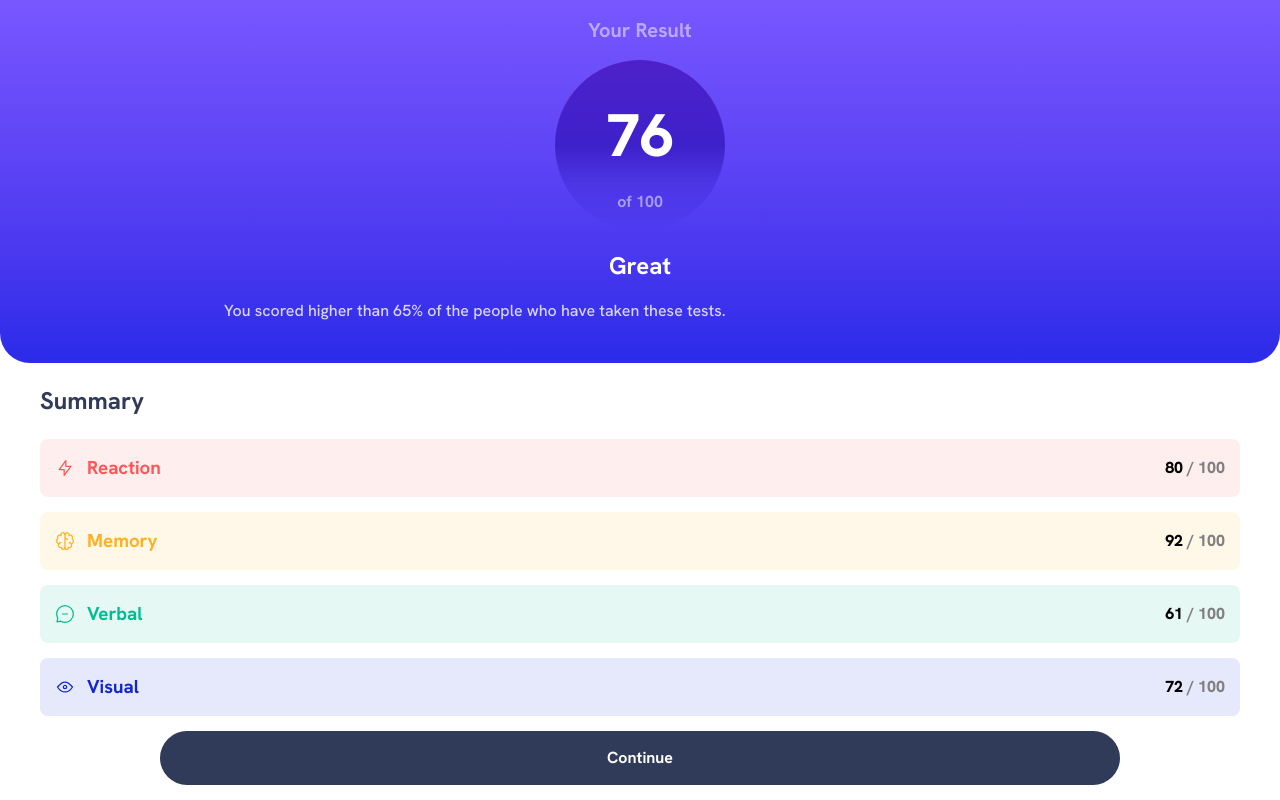
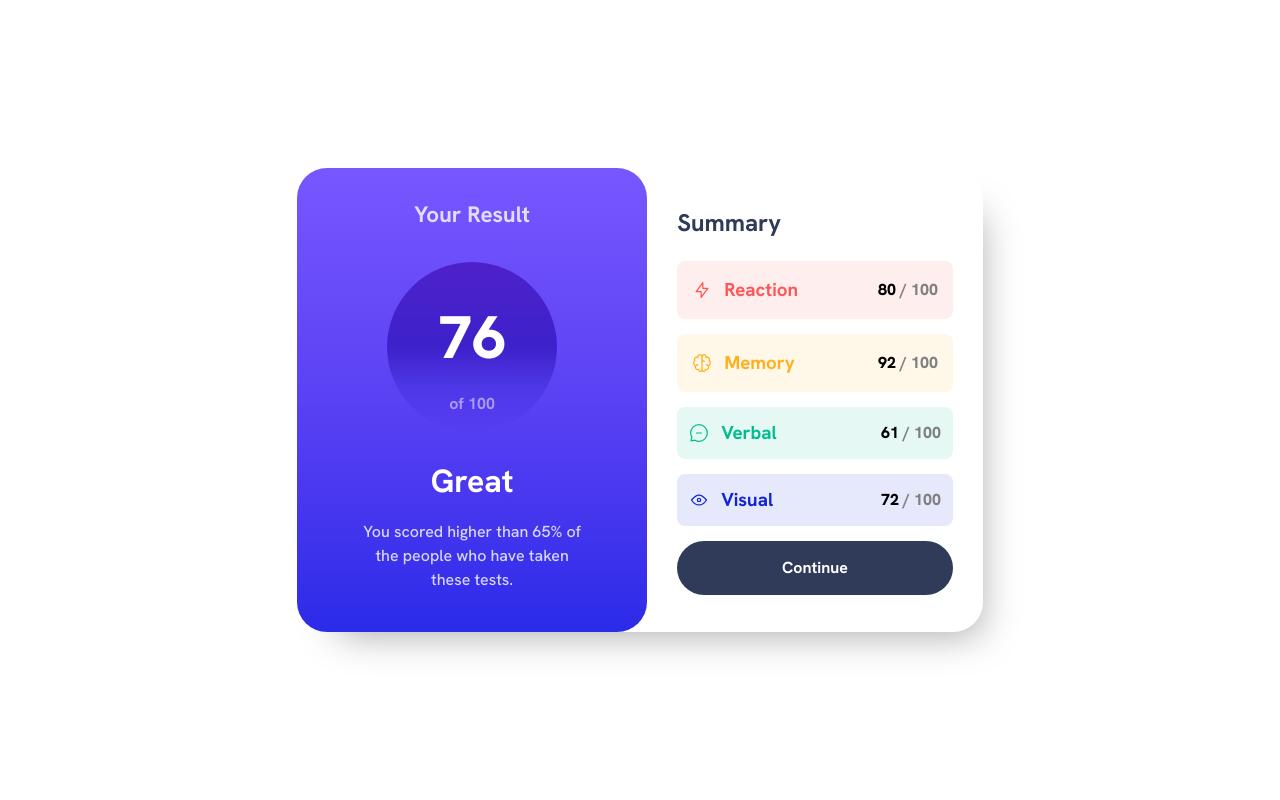
Before and after one commit to CiMorann/FrontendMentor-Challenges, a plain HTML site: page results-summary-component-main/index.html in a window 1280 px wide. Drawn offline with Linux system fonts and the light colour scheme.

Commit message:
FINAL COMMIT

```diff
--- a/results-summary-component-main/styles.css
+++ b/results-summary-component-main/styles.css
@@ -141,7 +141,7 @@ ul li {
 
 .verbal-item {
     background-color: hsla(166, 100%, 37%, 0.1);
-    padding: 15px;
+    padding: 12px;
     border-radius: 8px;
     display: flex;
     align-items: center;
@@ -154,7 +154,7 @@ ul li {
 
 .visual-item {
     background-color: hsla(234, 85%, 45%, 0.1);
-    padding: 15px;
+    padding: 12px;
     border-radius: 8px;
     display: flex;
     align-items: center;
@@ -176,6 +176,11 @@ ul li {
     background-color: hsl(224, 30%, 27%);
 }
 
+.continuebutton:hover {
+    background-image: linear-gradient(to bottom, #7857ff, #694cf9, #5941f4, #4536ee, #2b2be9);
+    cursor: pointer;
+}
+
 
 /* Responsive after Mobile First */
 
@@ -183,6 +188,7 @@ ul li {
     body {
         display: flex;
         justify-content: center;
+        align-items: center;
     }
 
     .side-container {
@@ -190,7 +196,10 @@ ul li {
         flex-direction: row;
         align-items: center;
         justify-content: center;
-        background-color: red;
+        -webkit-box-shadow: 19px 24px 38px -22px rgba(0,0,0,0.35);
+-moz-box-shadow: 19px 24px 38px -22px rgba(0,0,0,0.35);
+box-shadow: 19px 24px 38px -22px rgba(0,0,0,0.35);
+border-radius: 30px;
     }
 
     /* Left-side container */
@@ -231,7 +240,11 @@ ul li {
     }
     .summary {
         margin: -20px;
-        padding: 30px;
+        padding: 50px;
+        border-radius: 0px 30px 30px 0px;
+-moz-border-radius: 0px 30px 30px 0px;
+-webkit-border-radius: 0px 30px 30px 0px;
+border: 0px solid #000000;
     }
 
     .item-container {
@@ -240,3 +253,74 @@ ul li {
 
 
 }
+
+
+@media only screen and (min-width: 768px ) {
+    body {
+        display: flex;
+        justify-content: center;
+        align-items: center;
+    }
+
+    .side-container {
+        display: flex;
+        flex-direction: row;
+        align-items: center;
+        justify-content: center;
+        -webkit-box-shadow: 19px 24px 38px -22px rgba(0,0,0,0.35);
+-moz-box-shadow: 19px 24px 38px -22px rgba(0,0,0,0.35);
+box-shadow: 19px 24px 38px -22px rgba(0,0,0,0.35);
+border-radius: 30px;
+    }
+
+    /* Left-side container */
+
+    .header-container{
+        border-radius: 30px;
+        width: 350px;
+    }
+
+    .result {
+        margin: 30px;
+        opacity: 0.8;
+        font-size: 0.70rem;
+    }
+
+    .youscored {
+        text-align: center;
+        width: 65%;
+    }
+
+    .great {
+        margin-top: 25px;
+        font-size: 2rem;
+    }
+
+    .continuebutton {
+        width: 100%;
+    }
+
+    /* Right-side Container. */
+
+    ul {
+        margin-top: 20px;
+    }
+
+    .summary h2{
+        margin-bottom: 5px;
+    }
+    .summary {
+        margin: -20px;
+        padding: 50px;
+        border-radius: 0px 30px 30px 0px;
+-moz-border-radius: 0px 30px 30px 0px;
+-webkit-border-radius: 0px 30px 30px 0px;
+border: 0px solid #000000;
+    }
+
+    .item-container {
+        margin-right: 80px;
+    }
+
+
+}
```
Also changed, not shown: results-summary-component-main/assets/images/Frontend Mentor - Results summary component.png (added), 1 other file.
